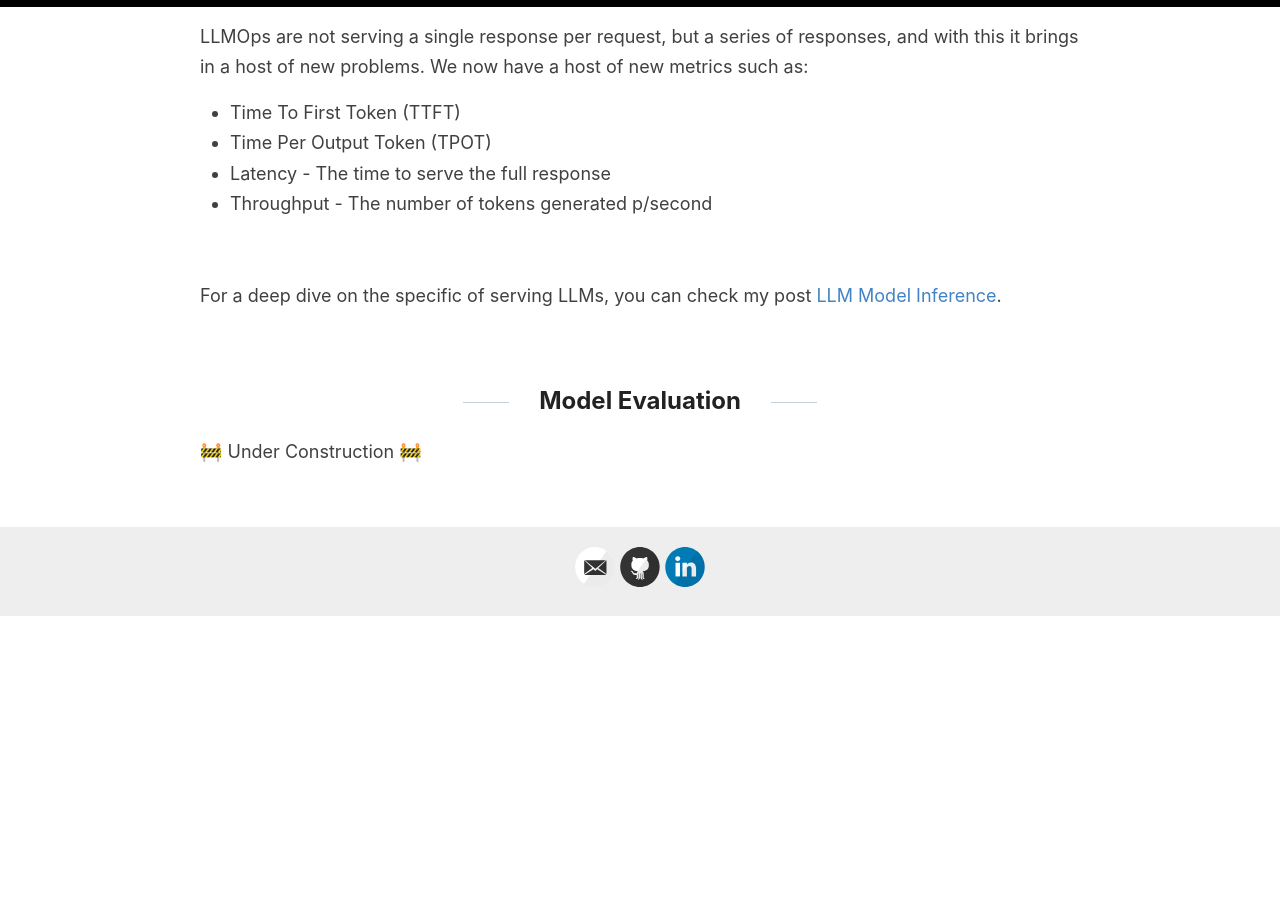
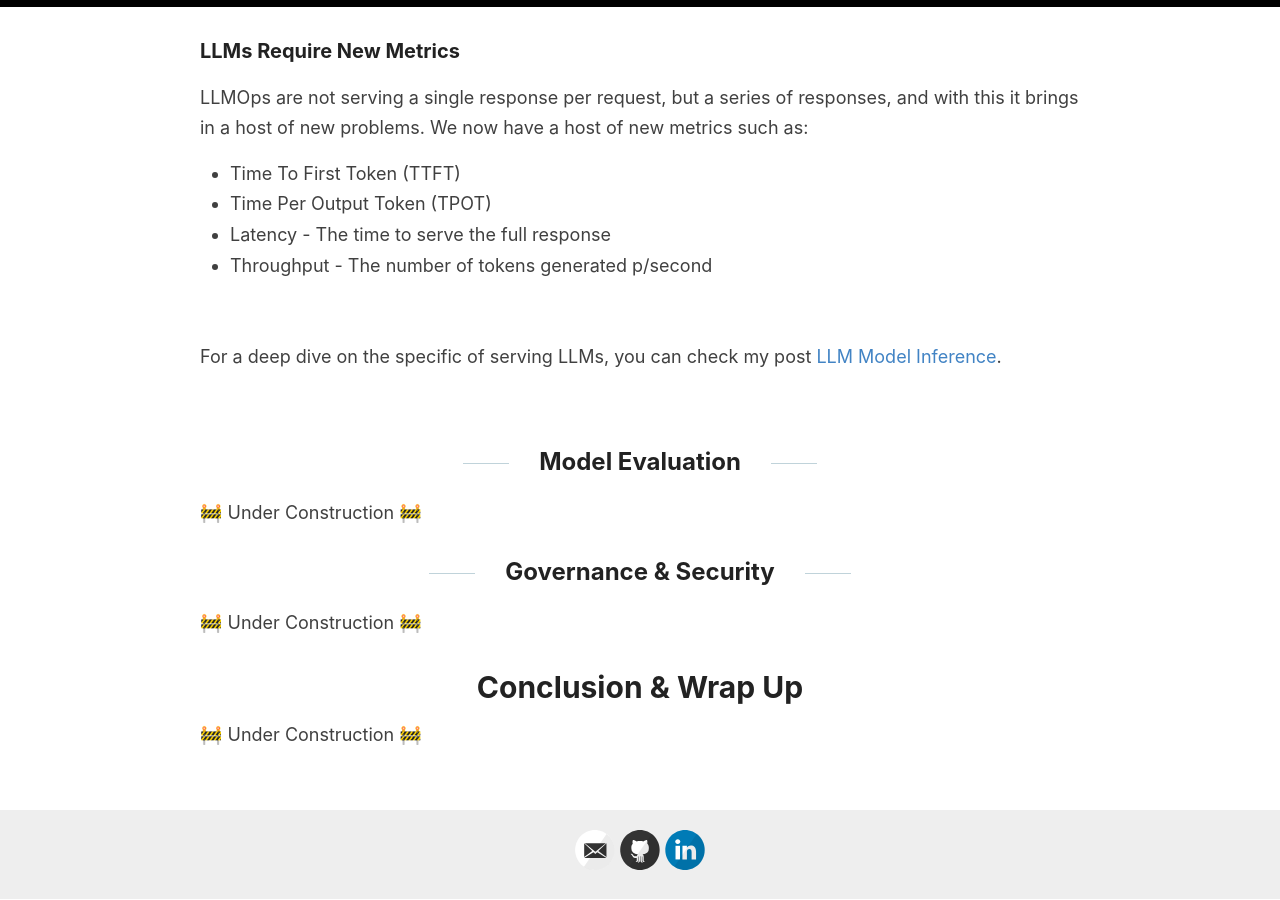
Before and after one commit to stephenCarmody/stephenCarmody.github.io, a Jekyll site: the page built from _posts/2024-04-07-llmops.md, in a window 1280 px wide and 900 px high, scrolled down 3872 px. Built offline with Jekyll 4.4.1, drawn with Linux system fonts in a browser that asks for light colours; before the commit the page ends 4489 px from its top, so only the background shows below that; some of the changed text lies outside the part shown.

```diff
--- a/_posts/2024-04-07-llmops.md
+++ b/_posts/2024-04-07-llmops.md
@@ -97,3 +97,11 @@
 ## Model Evaluation
 
 🚧 Under Construction 🚧
+
+## Governance & Security
+
+🚧 Under Construction 🚧
+
+# Conclusion & Wrap Up
+
+🚧 Under Construction 🚧
```
